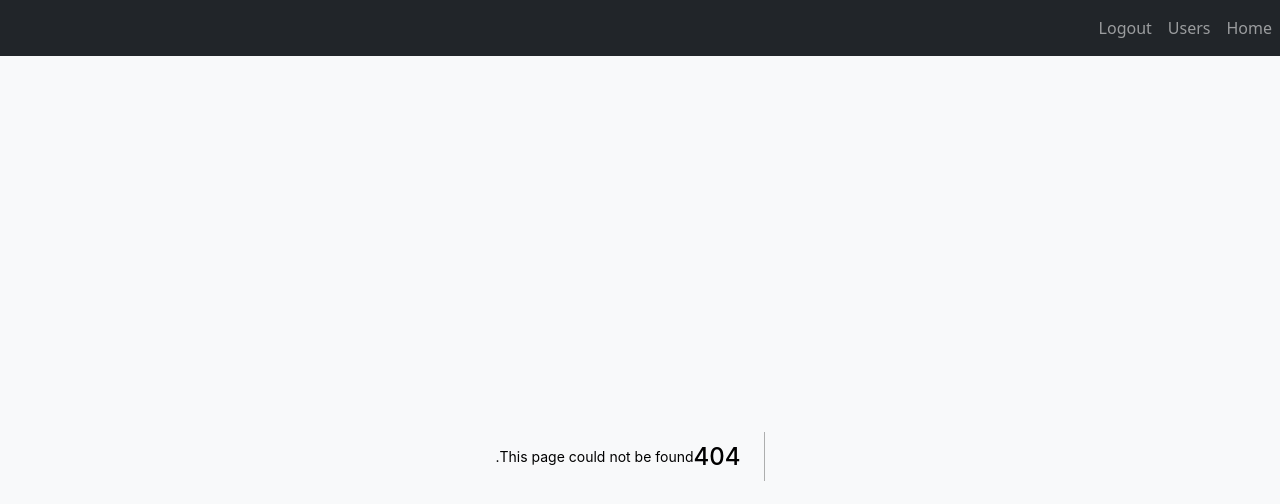
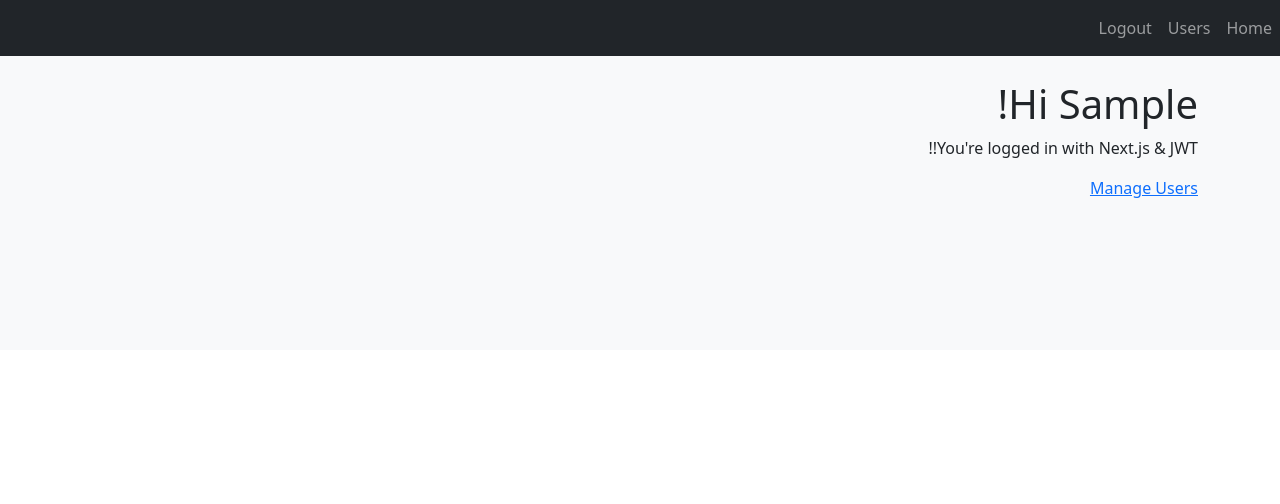
Before and after one commit to myas92/client-booster, a Next.js app: page /dashboard in a window 1280 px wide. Before the commit this address had no page. Shown: the top 504 px of the page. Built offline with nearby package versions, Linux system fonts and the light colour scheme; sample sign-in values are in the browser's storage.

Commit message:
[improvment]: add home page and dashboard page

```diff
--- /dev/null
+++ b/pages/dashboard/index.jsx
@@ -0,0 +1,17 @@
+import { userService } from 'services';
+import { Link } from 'components';
+import { useTranslation } from 'next-i18next';
+export default Dashboard;
+
+function Dashboard() {
+    const { t } = useTranslation("common")
+    return (
+        <div className="p-4">
+            <div className="container">
+                <h1>Hi {userService.userValue?.firstName}!</h1>
+                <p>You&apos;re logged in with Next.js & JWT!!</p>
+                <p><Link href="/users">Manage Users</Link></p>
+            </div>
+        </div>
+    );
+}
```
